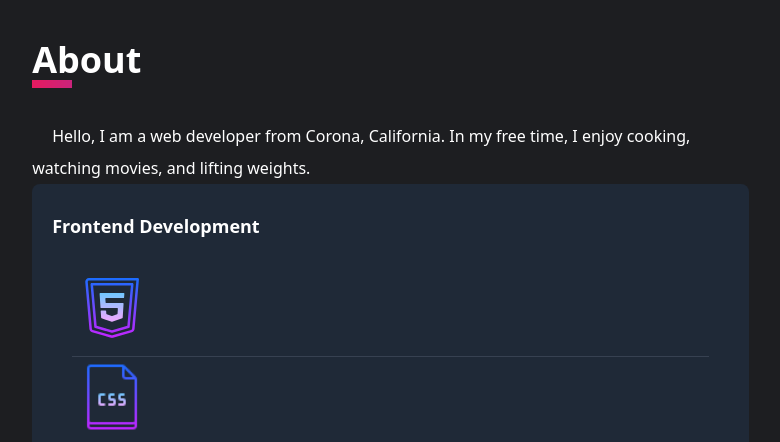
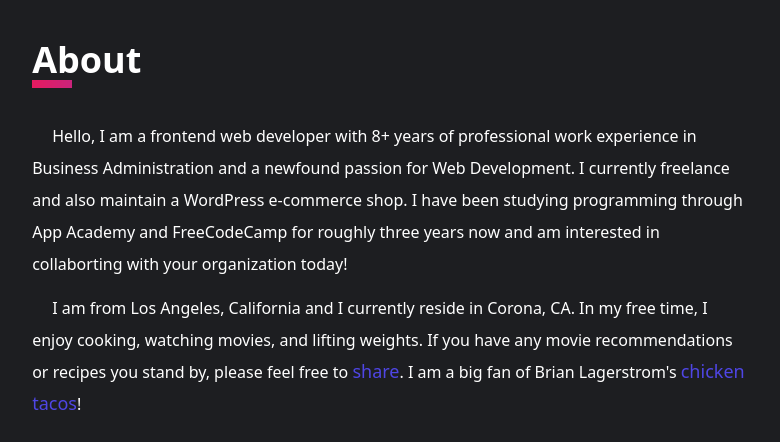
Before and after one commit to HassanSaeed7/port, a website built with Vite: page frontend/index.html in a window 1280 px wide. Shown: the part 840-1282 px from the top of the page, without its empty margins (403-1183 px from the left). Built offline with nearby package versions, Linux system fonts and the light colour scheme; some icons are missing; files whose address does not match are found by name.

Commit message:
about section content

```diff
--- a/frontend/index.html
+++ b/frontend/index.html
@@ -76,9 +76,11 @@
               About
             </h3>
 
-            <p class="leading-loose indent-5">
-              Hello, I am a web developer from Corona, California. In my free
-              time, I enjoy cooking, watching movies, and lifting weights.
+            <p class="leading-loose indent-5 mb-3">
+              Hello, I am a frontend web developer with 8+ years of professional work experience in Business Administration and a newfound passion for Web Development. I currently freelance and also maintain a WordPress e-commerce shop. I have been studying programming through App Academy and FreeCodeCamp for roughly three years now and am interested in collaborting with your organization today!
+            </p>
+            <p class="leading-loose indent-5 mb-10">
+              I am from Los Angeles, California and I currently reside in Corona, CA. In my free time, I enjoy cooking, watching movies, and lifting weights. If you have any movie recommendations or recipes you stand by, please feel free to <a href="#form" class="text-indigo-600 text-lg hover:underline">share</a>. I am a big fan of Brian Lagerstrom's <a href="https://youtu.be/p1jieTUtMX4" target="_blank" class="text-indigo-600 text-lg hover:underline">chicken tacos</a>!
             </p>
 
             <div class="bg-gray-800 p-5 rounded-lg">
@@ -707,6 +709,7 @@
                 action="https://formsubmit.co/4ebd58c48837178b4aae2bb81f444ee6"
                 method="POST"
                 class="md:grid md:grid-cols-2"
+                id="form"
               >
                 <input
                   type="hidden"
```
Also changed, not shown: frontend/src/output.css.
